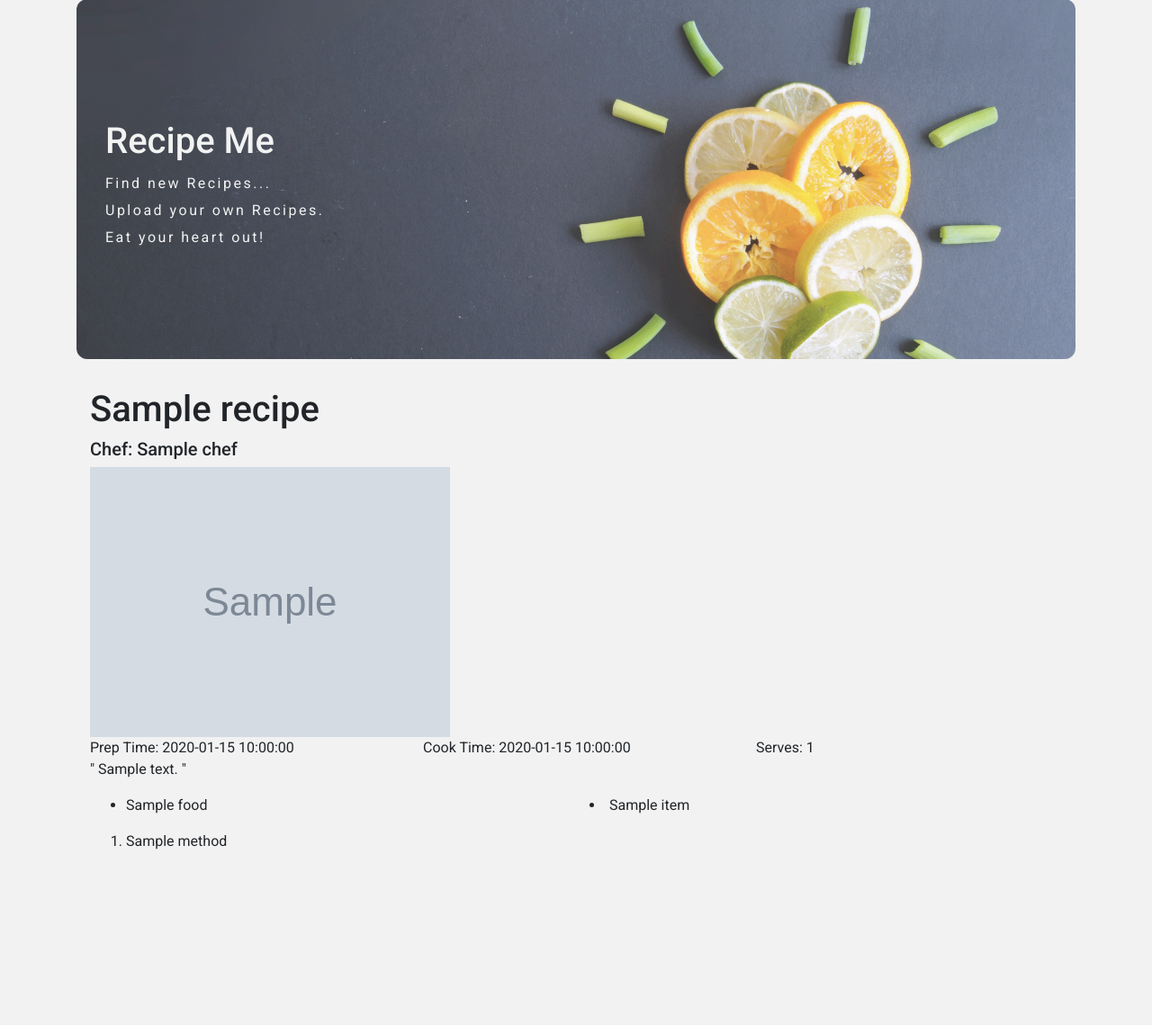
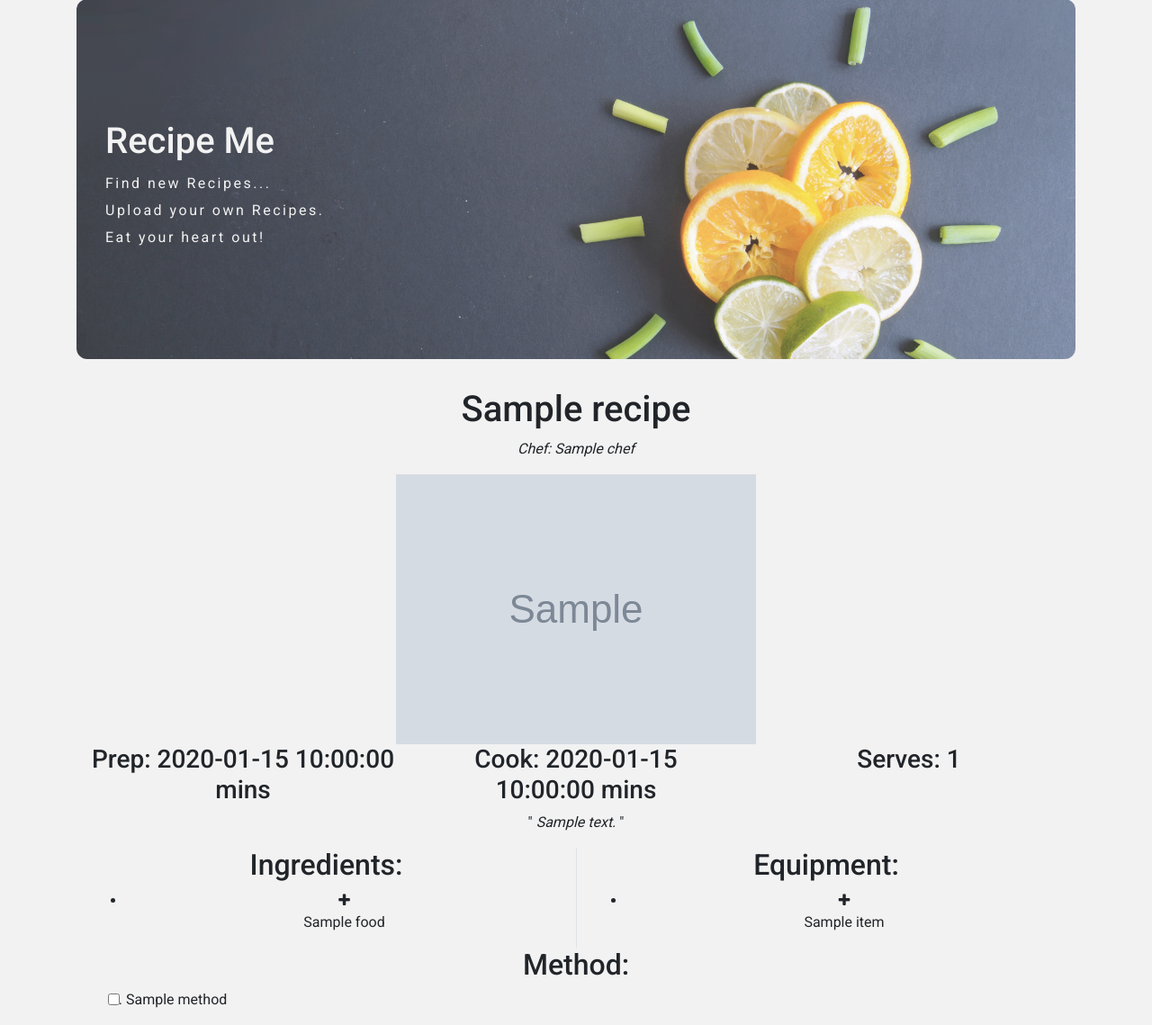
Before and after one commit to alexmortali/recipe_me, a Flask app: template templates/view_recipe.html in a window 1280 px wide. Shown: the part 91-1230 px from the top of the page at 90% size. Before the commit the page ends 1035 px from the top, so only its background shows below. Run offline with Flask 2, Linux system fonts and the light colour scheme; the template is opened without the code that fills it: most values are stand-ins (such as "Sample title", 1, 10 or a date in 2020); grey boxes marked "Sample" are stand-in pictures; some libraries are stand-ins or nearby versions.

Commit message:
Further developed view_recipe page

```diff
--- a/templates/view_recipe.html
+++ b/templates/view_recipe.html
@@ -1,47 +1,51 @@
 {% extends 'base.html' %} {% block content %}
 <div class="container">
-    <div class="row">
-        <div class="col-10">
-            <h1>{{ recipe.recipe_name }}</h1>
-            <h5>Chef: {{ recipe.chef }}</h5>
+    <div class="row recipe-heading-container">
+        <div class="col-12 text-center">
+            <h1 class="recipe-page-title" id="main-title">{{ recipe.recipe_name }}</h1>
+            <p><i>Chef: {{ recipe.chef }}</i></p>
         </div>
     </div>
 
     <div class="row">
-        <div class="col-6">
-            <img src="{{ recipe.picture }}">
+        <div class="col-12 text-center">
+            <img src="{{ recipe.picture }}" class="recipe-image">
+        </div>
+    </div>
+
+    <div class="row text-center stats-container">
+        <div class="col-4 stat"><h3>Prep: {{ recipe.prep_time }} mins</h3></div>
+        <div class="col-4 stat"><h3>Cook: {{ recipe.cook_time }} mins</h3></div>
+        <div class="col-4 stat"><h3>Serves: {{ recipe.serves_num }}</h3></div>
+    </div>
+
+    <div class="row">
+        <div class="col-12 border-class text-center">
+            <p id="recipe-description">"<i> {{ recipe.description }} </i>"</p>
         </div>
     </div>
 
     <div class="row">
-            <div class="col-4">Prep Time: {{ recipe.prep_time }}</div>
-            <div class="col-4">Cook Time: {{ recipe.cook_time }}</div>
-            <div class="col-4">Serves: {{ recipe.serves_num }}</div>
-    </div>
-
-    <div class="row">
-        <div class="col-12">
-            <p>" {{ recipe.description }} "</p>
-        </div>
-    </div>
-
-    <div class="row">
-            <div class="col-6">
-                <ul>
+            <div class="col-xs-12 col-md-6 text-center uppercase">
+                <h2 class="recipe-page-title">Ingredients:</h2>
+                <ul class="recipe-list">
                     {% for food in recipe.ingredients %}
-                    <li>{{ food }}</li>
+                    <li><i class="fa fa-plus list-icon"></i><p> {{ food }}</p></li>
                     {% endfor %}
                 </ul>
             </div>
-            <div class="col-6">
-                {% for item in recipe.equipment %}
-                    <li>{{ item }}</li>
+            <div class="col-xs-12 col-md-6 border-left text-center uppercase">
+                <h2 class="recipe-page-title">Equipment:</h2>
+                <ul class="recipe-list">
+                    {% for item in recipe.equipment %}
+                        <li><i class="fa fa-plus list-icon"></i><p> {{ item }}</p></li>
                     {% endfor %}
+                </ul>
             </div>
     </div>
 
     <div class="row">
-        <div class="col-12">
+        <div class="col-12 text-center border-class ad-container">
             {% for tool in ad_equipment %}
                 {% if tool in recipe.equipment %}
                     <p>Print this Ad</p>
@@ -52,9 +56,10 @@
 
     <div class="row">
         <div class="col-12">
-            <ol>
+            <h2 class="text-center recipe-page-title">Method:</h2>
+            <ol class="recipe-list">
                 {% for method in recipe.method %}
-                    <li>{{ method }}</li>
+                    <li><input type="checkbox" class="form-check-input" id="exampleCheck1">{{ method }}</li>
                 {% endfor %}
             </ol>
         </div>
```
